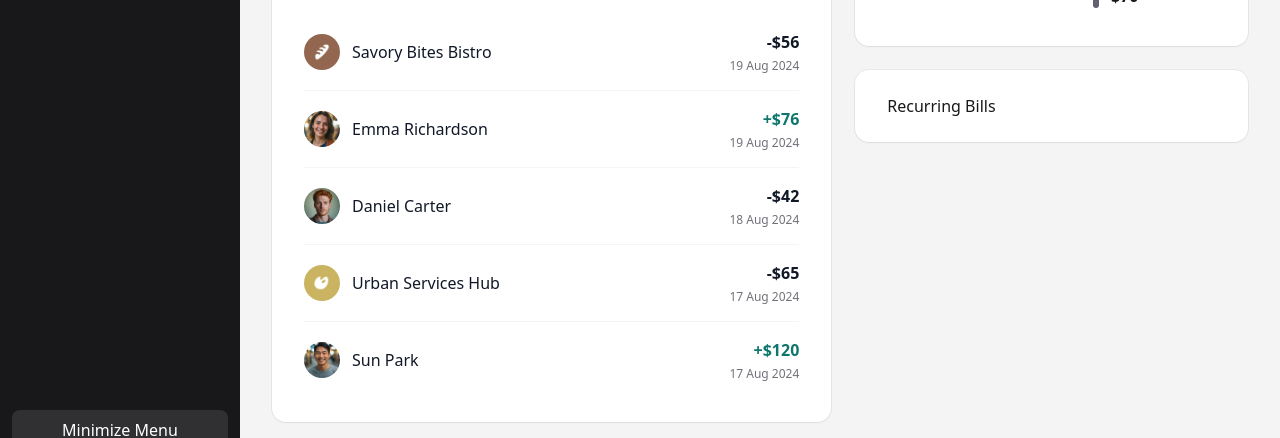
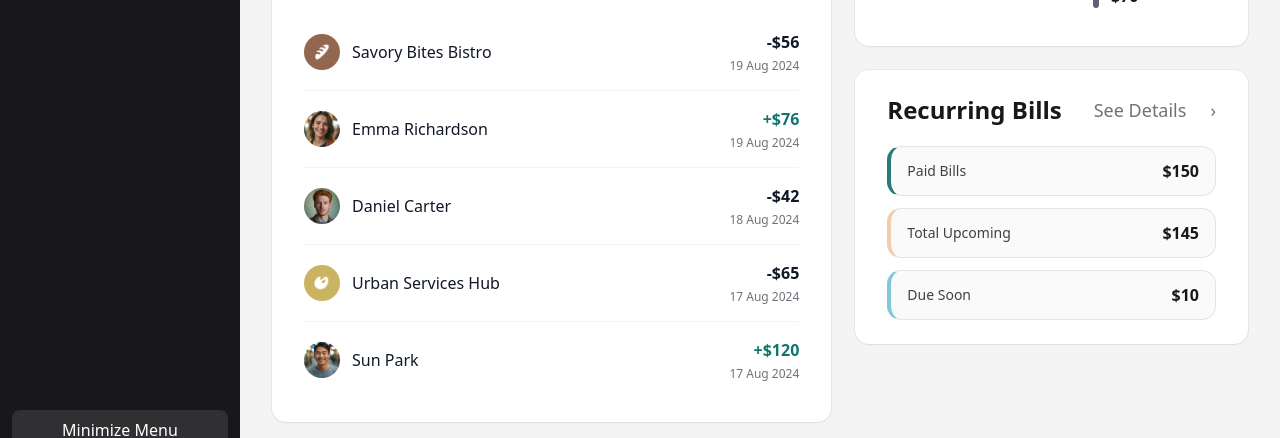
Before and after one commit to RmpNathan/finance-app, a Vue app: page /overview in a window 1280 px wide. Shown: the part 506-944 px from the top of the page. Built offline with nearby package versions, Linux system fonts and the light colour scheme.

Commit message:
feat(overview/recurring-bills): add recurring bills card with computed totals from store

```diff
--- a/package.json
+++ b/package.json
@@ -10,6 +10,7 @@
   },
   "dependencies": {
     "apexcharts": "^3.45.0",
+    "date-fns": "^4.1.0",
     "pinia": "^3.0.3",
     "vue": "^3.5.22",
     "vue-router": "^4.6.3",
--- /dev/null
+++ b/src/components/overview/MetricRow.vue
@@ -0,0 +1,17 @@
+<template>
+  <div
+      class="rounded-xl bg-zinc-50 border border-zinc-200 px-4 py-3 border-l-4"
+      :style="{ borderLeftColor: color }"
+  >
+    <div class="flex items-center justify-between">
+      <div class="text-sm text-zinc-700">{{ title }}</div>
+      <div class="font-semibold text-zinc-900">{{ money(amount) }}</div>
+    </div>
+  </div>
+</template>
+
+<script setup lang="ts">
+import {money} from '@/utils/money'
+
+defineProps<{ title: string; amount: number; color: string }>()
+</script>
--- /dev/null
+++ b/src/components/overview/RecurringBillsCardBody.vue
@@ -0,0 +1,14 @@
+<template>
+  <div class="space-y-3">
+    <MetricRow title="Paid Bills"     :amount="totals.paid"     color="#277C78" />
+    <MetricRow title="Total Upcoming" :amount="totals.upcoming" color="#F2CDAC" />
+    <MetricRow title="Due Soon"       :amount="totals.dueSoon"  color="#82C9D7" />
+  </div>
+</template>
+
+<script setup lang="ts">
+import { useRecurringBills } from '@/composables/useRecurringBills'
+import MetricRow from "@/components/overview/MetricRow.vue";
+
+const { totals } = useRecurringBills()
+</script>
--- /dev/null
+++ b/src/composables/useRecurringBills.ts
@@ -0,0 +1,82 @@
+import { computed } from 'vue'
+import { addMonths, differenceInCalendarDays, isSameMonth } from 'date-fns'
+import { useTransactionsStore } from '@/stores/transactions'
+import {Transaction} from "@/types/finance";
+
+const sum = (arr: number[]) => arr.reduce((a, n) => a + n, 0)
+
+export function useRecurringBills() {
+    const txStore = useTransactionsStore()
+
+    const referenceDate = computed(() => {
+        const all = (txStore.items ?? []) as Transaction[]
+        if (!all.length) return new Date()
+        let latest = new Date(all[0].date)
+        for (const t of all) {
+            const d = new Date(t.date)
+            if (+d > +latest) latest = d
+        }
+        return latest
+    })
+
+    const paidThisMonth = computed(() => {
+        const ref = referenceDate.value
+        return ((txStore.items ?? []) as Transaction[])
+            .filter(t => t.category === 'Bills' && isSameMonth(new Date(t.date), ref))
+            .map(t => Math.abs(t.amount))
+    })
+
+    const lastRecurringByVendor = computed(() => {
+        const map = new Map<string, Transaction>()
+        for (const t of ((txStore.items ?? []) as Transaction[])) {
+            if (t.category !== 'Bills' || !t.recurring) continue
+            const prev = map.get(t.name)
+            if (!prev || +new Date(t.date) > +new Date(prev.date)) map.set(t.name, t)
+        }
+        return Array.from(map.values())
+    })
+
+    const vendorsPaidThisMonth = computed(() => {
+        const ref = referenceDate.value
+        return new Set(
+            ((txStore.items ?? []) as Transaction[])
+                .filter(t => t.category === 'Bills' && isSameMonth(new Date(t.date), ref))
+                .map(t => t.name)
+        )
+    })
+
+    const upcomingThisMonth = computed(() => {
+        const ref = referenceDate.value
+        const paidVendors = vendorsPaidThisMonth.value
+        const amounts: number[] = []
+        for (const last of lastRecurringByVendor.value) {
+            if (paidVendors.has(last.name)) continue
+            const next = addMonths(new Date(last.date), 1)
+            if (isSameMonth(next, ref)) amounts.push(Math.abs(last.amount))
+        }
+        return amounts
+    })
+
+    const dueSoon = computed(() => {
+        const ref = referenceDate.value
+        const paidVendors = vendorsPaidThisMonth.value
+        const amounts: number[] = []
+        for (const last of lastRecurringByVendor.value) {
+            if (paidVendors.has(last.name)) continue
+            const next = addMonths(new Date(last.date), 1)
+            if (isSameMonth(next, ref)) {
+                const days = differenceInCalendarDays(next, ref)
+                if (days >= 0 && days <= 7) amounts.push(Math.abs(last.amount))
+            }
+        }
+        return amounts
+    })
+
+    const totals = computed(() => ({
+        paid:     sum(paidThisMonth.value),
+        upcoming: sum(upcomingThisMonth.value),
+        dueSoon:  sum(dueSoon.value),
+    }))
+
+    return { totals, referenceDate }
+}
--- a/src/pages/OverviewPage.vue
+++ b/src/pages/OverviewPage.vue
@@ -24,7 +24,13 @@
         >
           <BudgetsPreview />
         </SectionCard>
-        <BaseCard>Recurring Bills</BaseCard>
+        <SectionCard
+            title="Recurring Bills"
+            linkText="See Details"
+            @action="router.push('/bills')"
+        >
+          <RecurringBillsCardBody/>
+        </SectionCard>
       </div>
     </div>
   </div>
@@ -41,6 +47,7 @@ import { computed } from 'vue'
 import { money } from '@/utils/money.js'
 import router from '@/router/index.js'
 import TransactionsPreview from "@/components/overview/TransactionsPreview.vue";
+import RecurringBillsCardBody from "@/components/overview/RecurringBillsCardBody.vue";
 
 const balanceStore = useBalanceStore()
 const currentBalance = computed(() => balanceStore.current ?? 0)
```
Also changed, not shown: 1 other file (tests, documents, lock files or other folders).
